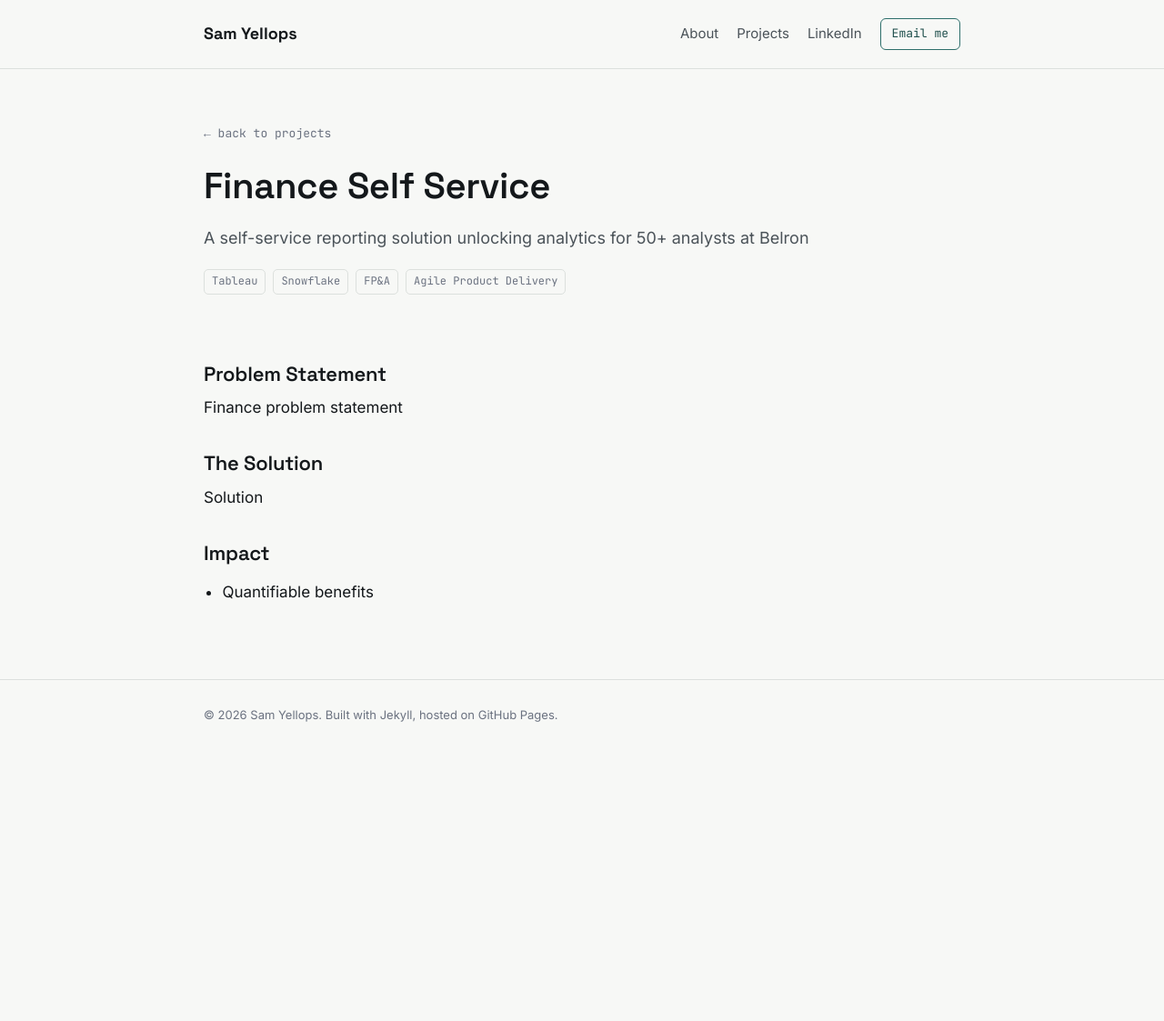
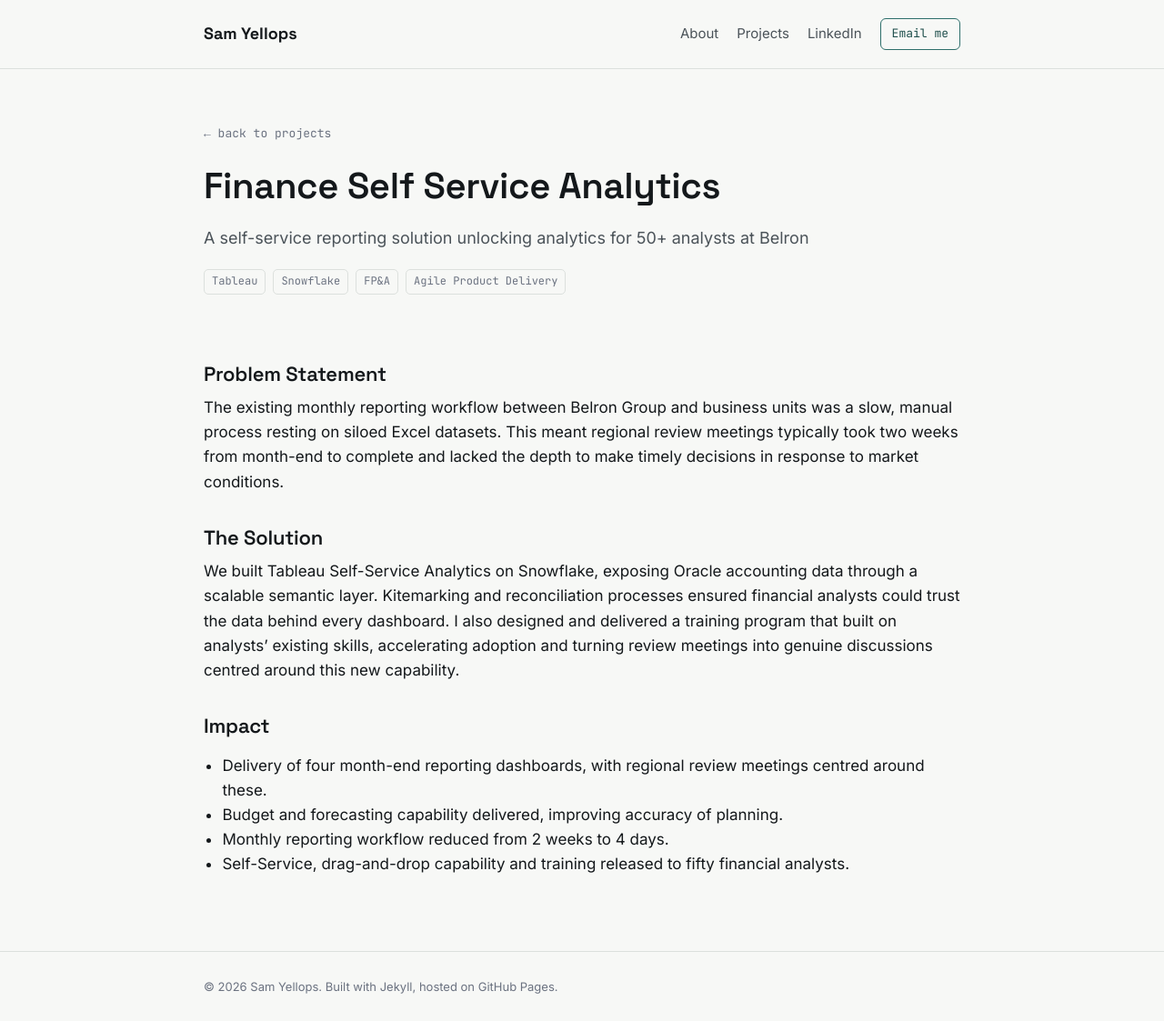
Before and after one commit to SYellops01/SYellops01.github.io, a Jekyll site: the page built from _client_projects/clearsight.md, in a window 1280 px wide. Shown: the whole page at 91% size. Built offline with Jekyll 4.4.1, drawn with Linux system fonts in a browser that asks for light colours; before the commit the page ends 900 px from its top, so only the background shows below that.

Commit message:
Revise Finance Self Service project details
Updated the title and enhanced the problem statement and solution sections to provide clearer context and details about the Finance Self Service Analytics project.

```diff
--- a/_client_projects/clearsight.md
+++ b/_client_projects/clearsight.md
@@ -1,5 +1,5 @@
 ---
-title: "Finance Self Service"
+title: "Finance Self Service Analytics"
 subtitle: "A self-service reporting solution unlocking analytics for 50+ analysts at Belron"
 slug: clearight_self_service
 model_name: "clearight_self_service"
@@ -12,12 +12,15 @@
 
 ## Problem Statement
 
-Finance problem statement
+The existing monthly reporting workflow between Belron Group and business units was a slow, manual process resting on siloed Excel datasets. This meant regional review meetings typically took two weeks from month-end to complete and lacked the depth to make timely decisions in response to market conditions.
 
 ## The Solution
 
-Solution
+We built Tableau Self-Service Analytics on Snowflake, exposing Oracle accounting data through a scalable semantic layer. Kitemarking and reconciliation processes ensured financial analysts could trust the data behind every dashboard. I also designed and delivered a training program that built on analysts' existing skills, accelerating adoption and turning review meetings into genuine discussions centred around this new capability.
 
 ## Impact
 
-- Quantifiable benefits
+- Delivery of four month-end reporting dashboards, with regional review meetings centred around these.
+- Budget and forecasting capability delivered, improving accuracy of planning.
+- Monthly reporting workflow reduced from 2 weeks to 4 days.
+- Self-Service, drag-and-drop capability and training released to fifty financial analysts.
```
